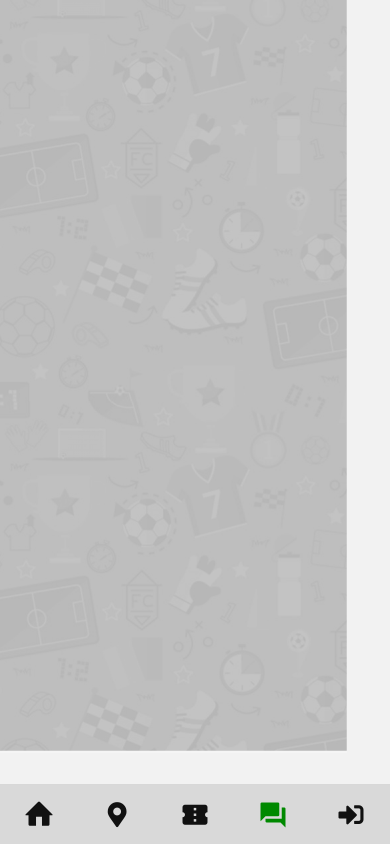
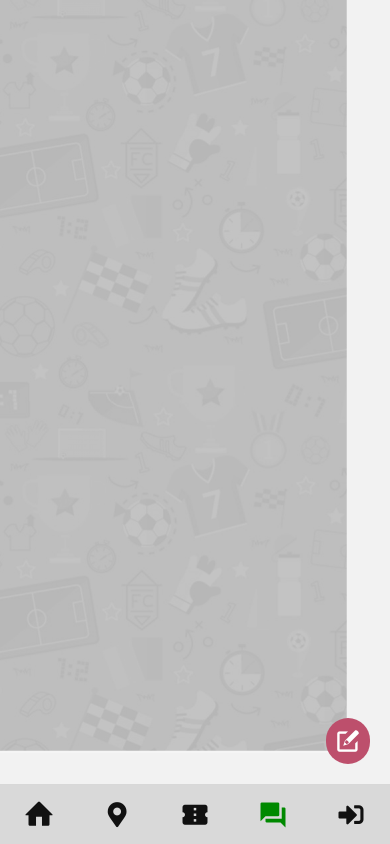
Before and after one commit to margotgoudard/SportPass_Front, a React Native app: screen /Forum in a window 390 px wide. Built offline with nearby package versions, Linux system fonts and the light colour scheme.

Commit message:
synchro ajout post

```diff
--- a/components/PostComponent.js
+++ b/components/PostComponent.js
@@ -13,6 +13,10 @@ const PostComponent = ({ post, updateTrigger, onPostPress, onLongPress, showDeta
     const [postLikesCount, setPostLikesCount] = useState({});
     const [isLikedByCurrentUser, setIsLikedByCurrentUser] = useState(false);
 
+    if (!post || !post.User) {
+        return null;
+    }
+
     const checkIfLikedByCurrentUser = async (postId, idUser) => {
         try {
           const response = await axios.get(`http://10.0.2.2:4000/api/likePublicationUser/${postId}/${idUser}`);
@@ -25,6 +29,7 @@ const PostComponent = ({ post, updateTrigger, onPostPress, onLongPress, showDeta
     };
 
     const handleLike = async (postId) => {
+        if (!postId) return;
         try {
             let newLikesCount = {...postLikesCount};
             if (isLikedByCurrentUser) {
@@ -48,15 +53,18 @@ const PostComponent = ({ post, updateTrigger, onPostPress, onLongPress, showDeta
     useFocusEffect(
         useCallback(() => {
           const fetchPostCommentsAndLikes = async () => {
+            if (!post) return;
             const commentsCount = {};
             const likesCount = {};
 
             try {
+                if(post){
                 const commentsResponse = await axios.get(`http://10.0.2.2:4000/api/commentaireUser/publication/${post.idPublication}`);
                 const likesResponse = await axios.get(`http://10.0.2.2:4000/api/likePublicationUser/publication/${post.idPublication}`);
                 commentsCount[post.idPublication] = commentsResponse.data.length;
                 likesCount[post.idPublication] = likesResponse.data.length;
                 await checkIfLikedByCurrentUser(post.idPublication, post.User.idUser);
+                }
             } catch (error) {
                 console.error('Erreur lors de la récupération des commentaires et likes', error);
             }
@@ -67,7 +75,7 @@ const PostComponent = ({ post, updateTrigger, onPostPress, onLongPress, showDeta
 
         fetchPostCommentsAndLikes();
 
-        }, [post.idPublication, updateTrigger])
+        }, [post?.idPublication, updateTrigger])
     );
 
     return (
--- a/screens/Forum/ClubForumPage.js
+++ b/screens/Forum/ClubForumPage.js
@@ -1,7 +1,8 @@
-import * as React from 'react';
 import {View,Text} from 'react-native';
+import React, { useState } from 'react';
 
 export default function ClubForum({navigation}){
+    const [reloadKey, setReloadKey] = useState(0);
     return (
         <View style={{flex : 1, alignItems:'center', justifyContent:'center'}}>
             <Text
--- a/screens/Forum/CommunauteForumPage.js
+++ b/screens/Forum/CommunauteForumPage.js
@@ -19,7 +19,7 @@ const CommunauteForumPage = () => {
   const [inputHeight, setInputHeight] = useState(0);
   const [messageModalVisible, setMessageModalVisible] = useState(false);
   const [blurEffect, setBlurEffect] = useState(false);
-
+  const [reloadKey, setReloadKey] = useState(0);
 
   const adjustInputHeight = (event) => {
     setInputHeight(event.nativeEvent.contentSize.height);
@@ -110,6 +110,7 @@ const CommunauteForumPage = () => {
 
       const combinedPosts = interleavePosts(postsUser, postsCommercant);
       setPosts(combinedPosts);
+      console.log("COMBINED", combinedPosts)
     } catch (error) {
       console.error('Error fetching posts:', error);
       Alert.alert('Error', 'An error occurred while fetching posts');
@@ -161,7 +162,7 @@ const CommunauteForumPage = () => {
 
   useEffect(() => {
     fetchPosts();
-  }, []);
+  }, [reloadKey]);
 
   const interleavePosts = (postsUser, postsCommercant) => {
     const result = [];
@@ -182,7 +183,9 @@ const CommunauteForumPage = () => {
   };
 
   const isPostCommercant = (post) => {
-    return post.hasOwnProperty('idCommercant');
+    if (post) {
+        return post.hasOwnProperty('idCommercant');
+    }
   };
 
   return (
--- a/screens/Forum/ForumPage.js
+++ b/screens/Forum/ForumPage.js
@@ -1,26 +1,98 @@
-import * as React from 'react';
+import React, { useState } from 'react';
 import { createMaterialTopTabNavigator } from '@react-navigation/material-top-tabs';
 import ClubPage from './ClubForumPage';
 import CommunautePage from './CommunauteForumPage';
 import { Image, ImageBackground, StyleSheet, View } from 'react-native';
-import { ScrollView } from 'react-native';
+import { ScrollView, TouchableOpacity } from 'react-native';
+import { Entypo } from '@expo/vector-icons';
+import AsyncStorage from '@react-native-async-storage/async-storage';
+import MessageModal from '../../components/MessageModal.js';
+import axios from 'axios';
+
 
 const Tab = createMaterialTopTabNavigator();
 
 const ForumPage = () => {
+
+    const [isModalVisible, setModalVisible] = useState(false);
+    const [messageText, setMessageText] = useState('');
+    const [inputHeight, setInputHeight] = useState(0);
+    const [isBlurEffect, setIsBlurEffect] = useState(false);
+    const [postComponentHeight, setPostComponentHeight] = useState(0);
+    const [reloadKey, setReloadKey] = useState(0);
+
+    const openModal = (content) => {
+        setMessageText(content);
+        setModalVisible(true);
+        setIsBlurEffect(true);
+    };
+
+
+    const closeModal = () => {
+        setModalVisible(false);
+        setIsBlurEffect(false);
+    };
+
+    const adjustInputHeight = (event) => {
+        setInputHeight(event.nativeEvent.contentSize.height);
+    };
+
+    const adjustInputHeightPost = (event) => {
+        setPostComponentHeight(event.nativeEvent.contentSize.height);
+    };
+
+    const renderMessageModal = () => {
+        if (!isModalVisible) return null;
+        return (
+            <View style={styles.messageModalStyle}>
+                <MessageModal
+                    isModalVisible={isModalVisible}
+                    closeModal={closeModal}
+                    messageText={messageText}
+                    setMessageText={setMessageText}
+                    sendMessage={sendMessage}
+                    adjustInputHeight={adjustInputHeight}
+                    inputHeight={inputHeight}
+                    adjustInputHeightPost={adjustInputHeightPost}
+                    postComponentHeight={postComponentHeight}
+                />
+            </View>
+        );
+    };
+
+    const sendMessage = async () => {
+        if (messageText.trim() === '') {
+            Alert.alert('Erreur', 'Le message ne peut pas être vide.');
+            return;
+        }
+
+        const messageData = {
+            contenu: messageText,
+            date: new Date().toISOString(),
+            idUser: await AsyncStorage.getItem('userId')
+        };
+            try {
+                const response = await axios.post('http://10.0.2.2:4000/api/publicationUser', messageData);
+                setMessageText('');
+                closeModal();
+                setReloadKey(prevKey => prevKey + 1);
+            } catch (error) {
+                console.error('Erreur lors de l\'envoi du message', error);
+                Alert.alert('Erreur', 'Un problème est survenu lors de l\'envoi du message.');
+            }
+
+    };
+
     return (
         <ImageBackground source={require('../../assets/background.png')} style={styles.background}>
+            {renderMessageModal()}
             <View style={styles.logoContainer}>
                 <Image source={require('../../assets/logo.png')} style={styles.logo} />
             </View>
             <ScrollView style={styles.tabsContainer}>
                 <Tab.Navigator
                     screenOptions={{
-                        tabBarStyle: {
-                            ...styles.tabBar,
-                            elevation: 0,
-                            shadowOpacity: 0,
-                        },
+                        tabBarStyle: styles.tabBar,
                         tabBarIndicatorContainerStyle: {
                             backgroundColor: "#D9D9D9",
                         },
@@ -29,13 +101,20 @@ const ForumPage = () => {
                         tabBarIndicatorStyle: { backgroundColor: 'green' },
                     }}
                 >
-                    <Tab.Screen name="Club" component={ClubPage} />
-                    <Tab.Screen name="Communaute" component={CommunautePage} />
+                    <Tab.Screen name="Club" children={() => <ClubPage key={reloadKey} />} />
+                    <Tab.Screen name="Communaute" children={() => <CommunautePage key={reloadKey} />} />
                 </Tab.Navigator>
             </ScrollView>
+            <TouchableOpacity
+                    onPress={() => openModal('')}
+                    style={styles.newMessageIcon}
+                >
+                    <Entypo name="new-message" size={24} color="white" />
+                </TouchableOpacity>
         </ImageBackground>
     );
 };
+
 
 const styles = StyleSheet.create({
     background: {
@@ -59,7 +138,18 @@ const styles = StyleSheet.create({
     },
     tabBar: {
         marginRight:"18%"
-    }
+    },
+    newMessageIcon: {
+        position: 'absolute',
+        bottom: 80,
+        right: 20,
+        padding: 10,
+        borderRadius: 50,
+        backgroundColor: "#BD4F6C",
+    },
+    messageModalStyle: {
+        zIndex: 100,
+    },
 });
 
 export default ForumPage;
```
